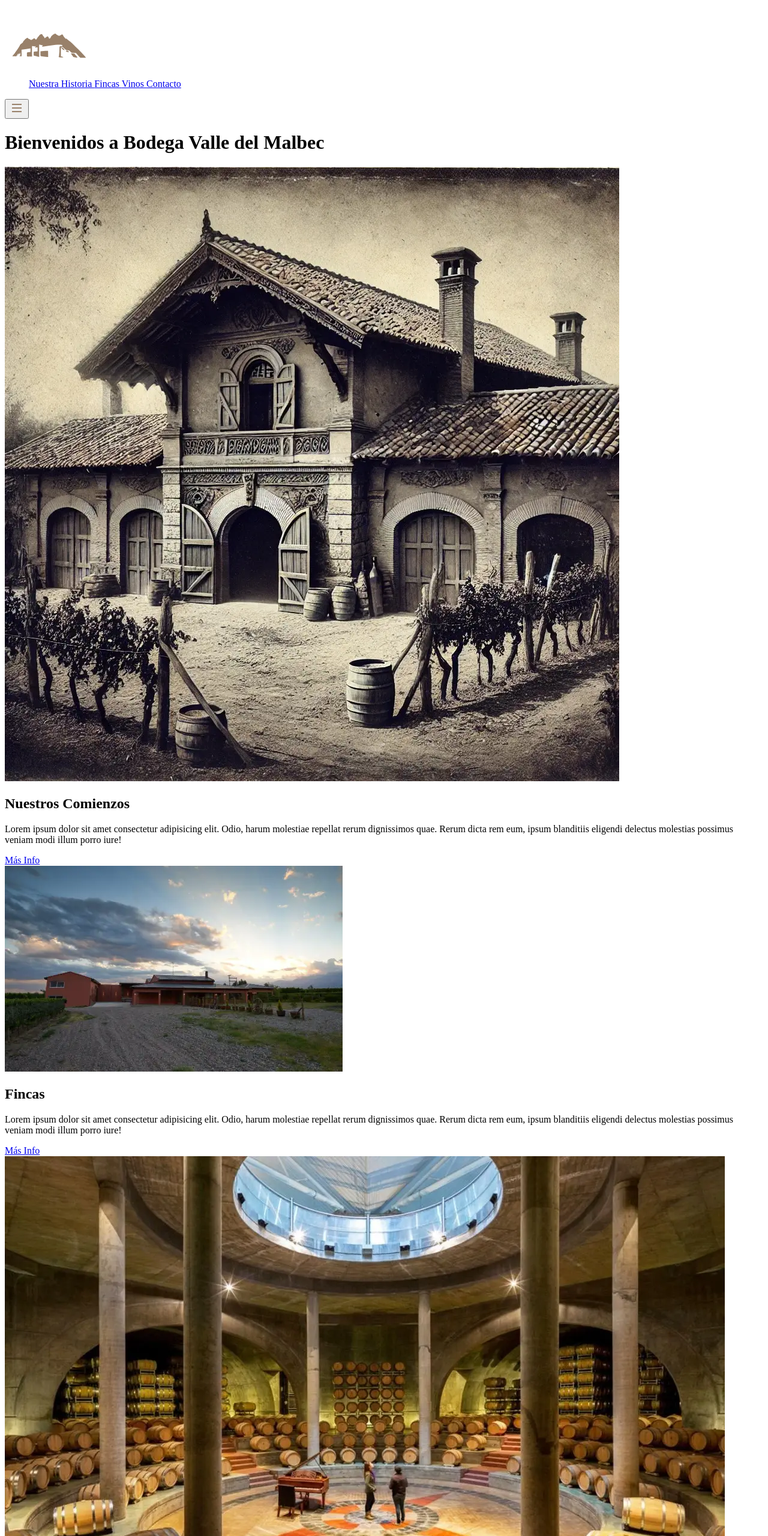
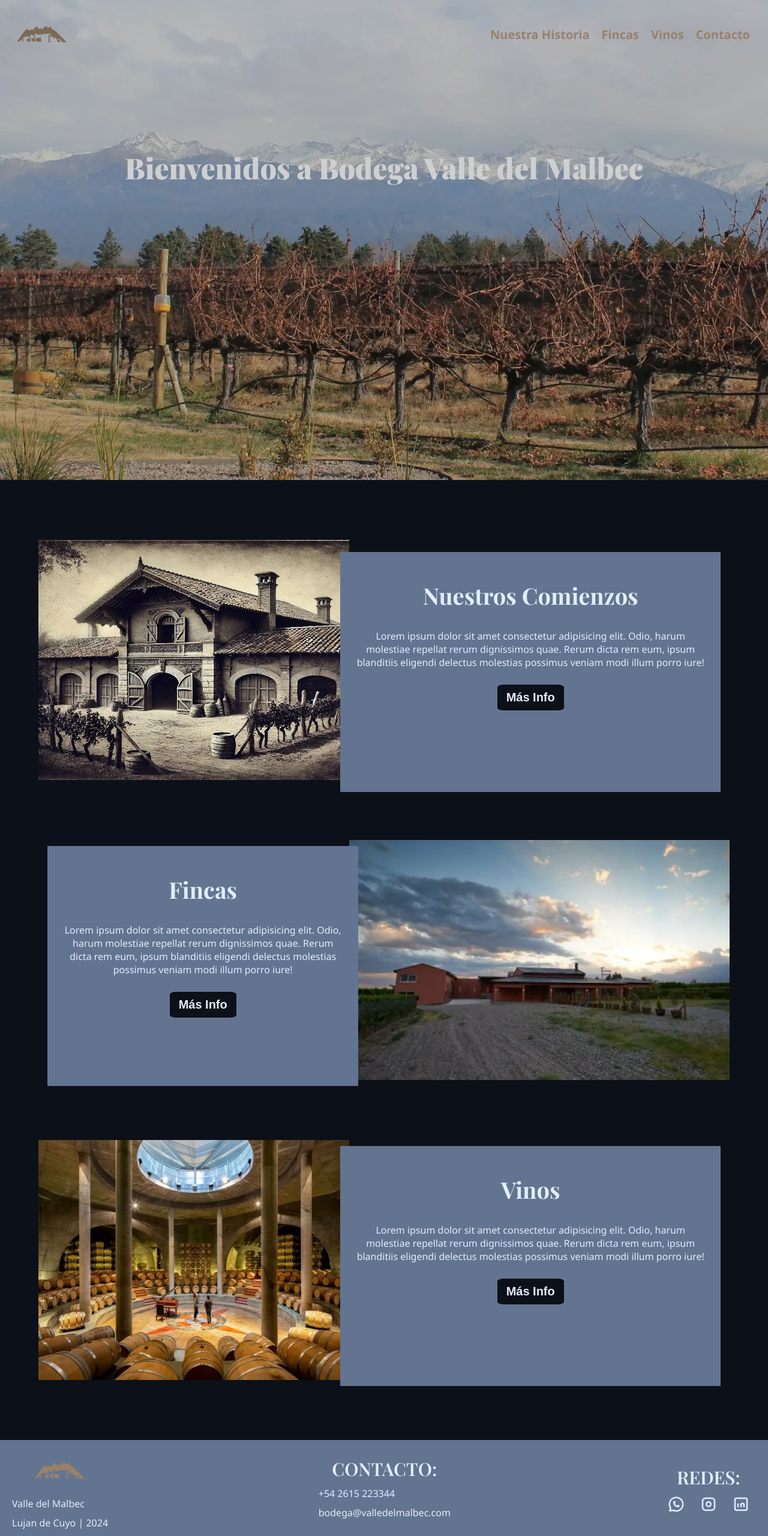
Before and after one commit to JeroDominik/Valle-del-Malbec---Coder, a website: page index.html in a window 1280 px wide. Shown: the top 2560 px of the page at 60% size. Drawn offline with nearby package versions, Linux system fonts and the light colour scheme.

Commit message:
Creada Arquitectura SCSS + Backup Css anterior + index estilos a Scss

```diff
--- a/index.html
+++ b/index.html
@@ -59,9 +59,11 @@
                 <p>
                     Lorem ipsum dolor sit amet consectetur adipisicing elit. Odio, harum molestiae repellat rerum dignissimos quae. Rerum dicta rem eum, ipsum blanditiis eligendi delectus molestias possimus veniam modi illum porro iure!
                 </p>
-                <a href="./pages/nosotros.html" class="seccion__info__button">
+                <button class="seccion__info__button">
+                    <a href="./pages/nosotros.html">
                         Más Info
                     </a>
+                </button>
             </div>
         </section>
         <section class="seccion">
@@ -73,9 +75,11 @@
                 <p>
                     Lorem ipsum dolor sit amet consectetur adipisicing elit. Odio, harum molestiae repellat rerum dignissimos quae. Rerum dicta rem eum, ipsum blanditiis eligendi delectus molestias possimus veniam modi illum porro iure!
                 </p>
-                <a href="./pages/fincas.html" class="seccion__info__button">
+                <button class="seccion__info__button">
+                    <a href="./pages/fincas.html">
                         Más Info
                     </a>
+                </button>
             </div>
         </section>
         <section class="seccion">
@@ -87,11 +91,12 @@
                 <p>
                     Lorem ipsum dolor sit amet consectetur adipisicing elit. Odio, harum molestiae repellat rerum dignissimos quae. Rerum dicta rem eum, ipsum blanditiis eligendi delectus molestias possimus veniam modi illum porro iure!
                 </p>
-                <a href="./pages/vinos.html" class="seccion__info__button">
+                <button class="seccion__info__button">
+                    <a href="./pages/vinos.html">
                         Más Info
                     </a>
+                </button>
             </div>
-        </section>
         </section>
     </main>
     <footer class="footer">
--- /dev/null
+++ b/scss/components/_footer.scss
@@ -0,0 +1,42 @@
+/* FOOTER */
+.footer {
+    display: flex;
+    flex-direction: column;
+    align-items: center;
+    justify-content: center;
+    padding: 0 20px 20px;
+    background-color: rgb(99, 116, 145);
+    gap: 20px;
+    text-align: center;
+
+    section {
+        a {
+            .nav__logo {
+                width: 100px;
+                height: 80px;
+            }
+        }
+        .footer__titles {
+            margin: 10px 0;
+            text-transform: uppercase;
+        }
+        .footer__texts {
+            margin: 10px 0;
+        }
+        a {
+            .footer__logo {
+                width: 50px;
+                height: 30px;
+            }
+        }
+    }
+}
+@media (min-width: 768px) {
+    .footer {
+        flex-direction: row;
+        justify-content: space-between;
+    }
+    .footer__texts {
+        text-align: start;
+    }
+}
--- /dev/null
+++ b/scss/components/_header.scss
@@ -0,0 +1,60 @@
+/* HEADER */
+.header {
+    display: flex;
+    flex-direction: column;
+    background-image: url(../assets/img/BodegaValleDelMalbec.webp);
+    background-size: cover;
+    background-repeat: no-repeat;
+    background-position: center center;
+    height: 100vh;
+    margin-bottom: 24px;
+    opacity: 80%;
+
+    .header__nav {
+        display: flex;
+        justify-content: space-between;
+        align-items: end;
+        padding: 6px 20px;
+
+        a {
+            .nav__logo {
+                width: 100px;
+                height: 80px;
+            }
+        }
+
+        .nav__iconoMenu {
+            border: none;
+            width: 60px;
+            height: 60px;
+            background-color: transparent;
+
+            img {
+                width: 100%;
+            }
+        }
+
+        .nav__links {
+            display: none;
+            font-size: 20px;
+            font-weight: 600;
+            .nav__link {
+                color: #b99e84;
+                padding: 0 10px;
+            }
+        }
+        @media (min-width: 768px) {
+            .nav__links {
+                display: flex;
+            }
+            .nav__iconoMenu {
+                display: none;
+            }
+        }
+    }
+    .header__title {
+        text-align: center;
+        color: white;
+        margin-top: 150px;
+    }
+}
--- /dev/null
+++ b/scss/globals/_globales.scss
@@ -0,0 +1,49 @@
+/* GLOBALES */
+
+body {
+    background-color: rgb(12, 16, 24);
+    color: rgb(226, 237, 252);
+    padding: 0;
+    margin: 0;
+    font-size: 16px;
+    font-family: 'Segoe UI', Tahoma, Geneva, Verdana, sans-serif;
+}
+a {
+    text-decoration: none;
+}
+h1, h2, h3, h4 {
+    font-family: "Playfair Display", serif;
+}
+h1 {
+    font-size: 40px;
+    font-weight: 900;
+}
+h2 {
+    font-size: 32px;
+    font-weight: 700;
+}
+h3 {
+    font-size: 24px;
+    font-weight: 600;
+}
+@media (min-width: 768px) {
+    h1 {
+        font-size: 48px;
+    }
+    h2 {
+        font-size: 38px;
+    }
+    h3 {
+        font-size: 30px;
+    }
+}
+input[type="number"]::-webkit-outer-spin-button,
+input[type="number"]::-webkit-inner-spin-button {
+    -webkit-appearance: none;
+    margin: 0;
+}
+.contenedor {
+    max-width: 1200px;
+    width: 90%;
+    margin: 0 auto;
+}
--- /dev/null
+++ b/scss/pages/_main-index.scss
@@ -0,0 +1,61 @@
+/* MAIN */
+.seccion {
+    margin: 100px auto;
+    display: grid;
+    justify-items: center;
+    .seccion__info {
+        background-color: rgb(99, 116, 145);
+        padding: 15px 25px;
+        text-align: center;
+
+        .seccion__info__button {
+            margin: 10px 0;
+            padding: 10px 15px;
+            border: none;
+            border-radius: 10%;
+            font-weight: 700;
+            font-size: 20px;
+            background-color: rgb(12, 16, 24);
+            &:hover {
+                cursor: pointer;
+            }
+            a {
+                color: rgb(226, 237, 252);
+            }
+        }
+    }
+    .seccion__img {
+        height: 400px;
+        width: 90%;
+    }
+    .info__comienzos, .info__fincas, .info__vinos {
+        position: relative;
+        top: 10px;
+        order: -1;
+    }
+}
+@media (min-width: 768px) {
+    .seccion {
+        grid-template-columns: 45% 55%;
+        .seccion__img {
+            width: 100%;
+        }
+        .info__comienzos {
+            order: 1;
+            position: relative;
+            top: 20px;
+            right: 15px;
+        }
+        .info__fincas {
+            position: relative;
+            bottom: 20px;
+            left: 15px;
+        }
+        .info__vinos {
+            order:1;
+            position: relative;
+            bottom: 20px;
+            right: 15px;
+        }
+    }
+}
```
Also changed, not shown: scss/style.scss (+7 -0 lines), css/style.css, scss/pages/_main-nosotros.scss (added), 1 other file. Lines whose indentation alone changed are shown as unchanged.
